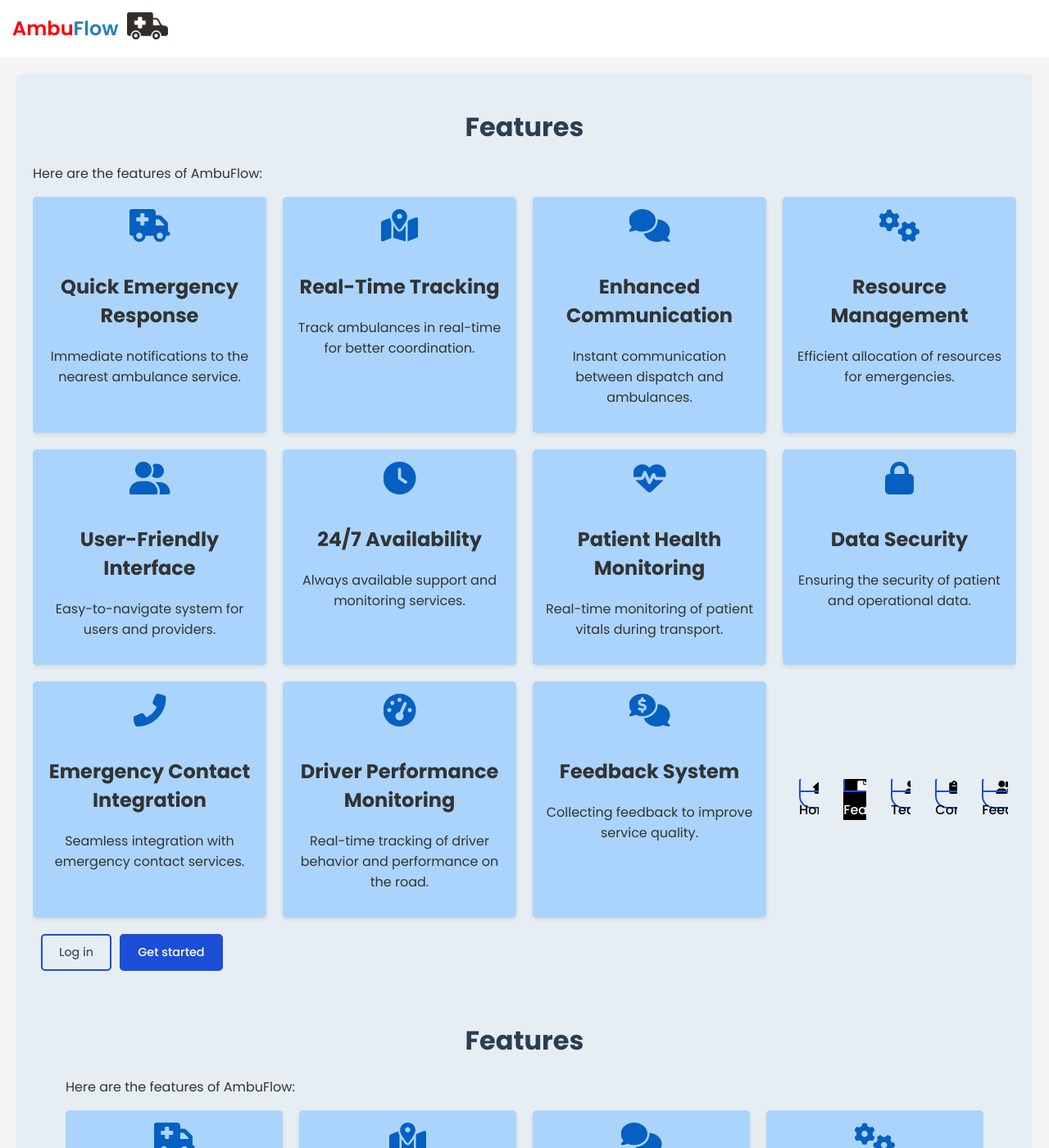
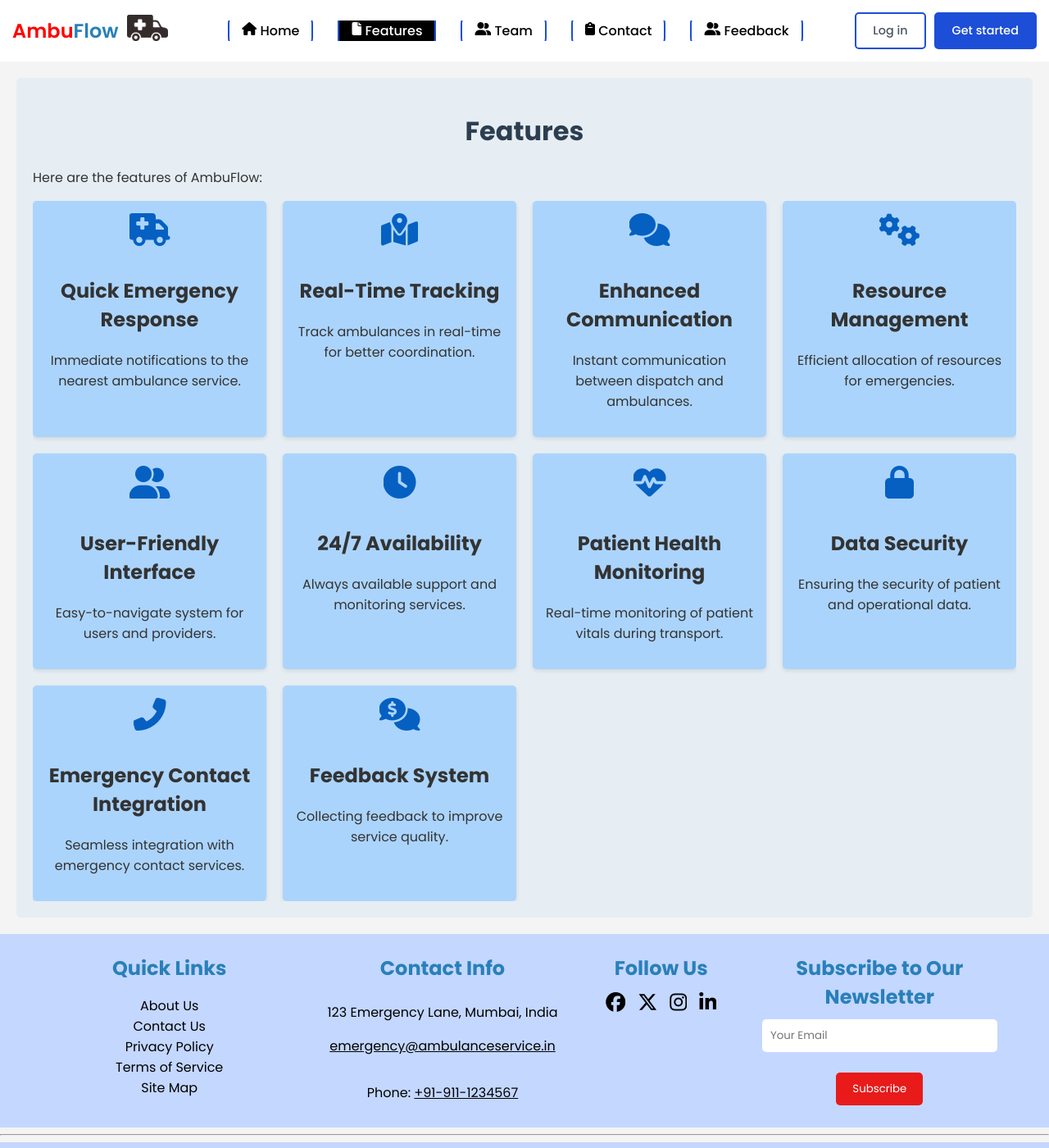
Before and after one commit to mansiruhil13/Bobble-AI, a Jekyll site: the page features.html, which Jekyll copies as it is, in a window 1280 px wide and 1400 px high. Shown: the whole window at 82% size. Built offline with Jekyll 4.4.1, drawn with Linux system fonts in a browser that asks for light colours; some web fonts are replaced.

Commit message:
Update features.html

```diff
--- a/features.html
+++ b/features.html
@@ -259,7 +259,6 @@
 <body>
   <header>
     <div class="container">
-
       <div class="logo">
         <div class="brand-name">
           <span class="letter red" style="--letter-index: 1">A</span>
@@ -274,69 +273,6 @@
         <a href="./index.html"><img src="images/logo2-w.webp" alt="Ambulance Monitoring System Logo"
             style="width: 50px; height: auto" /></a>
       </div>
-
-    </header>
-
-    <div class="content" id="main-content">
-      <h1>Features</h1>
-      <p>Here are the features of AmbuFlow:</p>
-      <div class="features-grid">
-        <div class="feature-card">
-          <i class="fas fa-ambulance feature-icon"></i>
-          <h2>Quick Emergency Response</h2>
-          <p>Immediate notifications to the nearest ambulance service.</p>
-        </div>
-        <div class="feature-card">
-          <i class="fas fa-map-marked-alt feature-icon"></i>
-          <h2>Real-Time Tracking</h2>
-          <p>Track ambulances in real-time for better coordination.</p>
-        </div>
-        <div class="feature-card">
-          <i class="fas fa-comments feature-icon"></i>
-          <h2>Enhanced Communication</h2>
-          <p>Instant communication between dispatch and ambulances.</p>
-        </div>
-        <div class="feature-card">
-          <i class="fas fa-cogs feature-icon"></i>
-          <h2>Resource Management</h2>
-          <p>Efficient allocation of resources for emergencies.</p>
-        </div>
-        <div class="feature-card">
-          <i class="fas fa-user-friends feature-icon"></i>
-          <h2>User-Friendly Interface</h2>
-          <p>Easy-to-navigate system for users and providers.</p>
-        </div>
-        <div class="feature-card">
-          <i class="fas fa-clock feature-icon"></i>
-          <h2>24/7 Availability</h2>
-          <p>Always available support and monitoring services.</p>
-        </div>
-        <div class="feature-card">
-          <i class="fas fa-heartbeat feature-icon"></i>
-          <h2>Patient Health Monitoring</h2>
-          <p>Real-time monitoring of patient vitals during transport.</p>
-        </div>
-        <div class="feature-card">
-          <i class="fas fa-lock feature-icon"></i>
-          <h2>Data Security</h2>
-          <p>Ensuring the security of patient and operational data.</p>
-        </div>
-        <div class="feature-card">
-          <i class="fas fa-phone-alt feature-icon"></i>
-          <h2>Emergency Contact Integration</h2>
-          <p>Seamless integration with emergency contact services.</p>
-        </div>
-        <div class="feature-card">
-          <i class="fas fa-tachometer-alt feature-icon"></i>
-          <h2>Driver Performance Monitoring</h2>
-          <p>Real-time tracking of driver behavior and performance on the road.</p>
-        </div>
-        <div class="feature-card">
-          <i class="fas fa-comments-dollar feature-icon"></i>
-          <h2>Feedback System</h2>
-          <p>Collecting feedback to improve service quality.</p>
-        </div>
-
 
       <nav class="menu">
         <ul>
```
